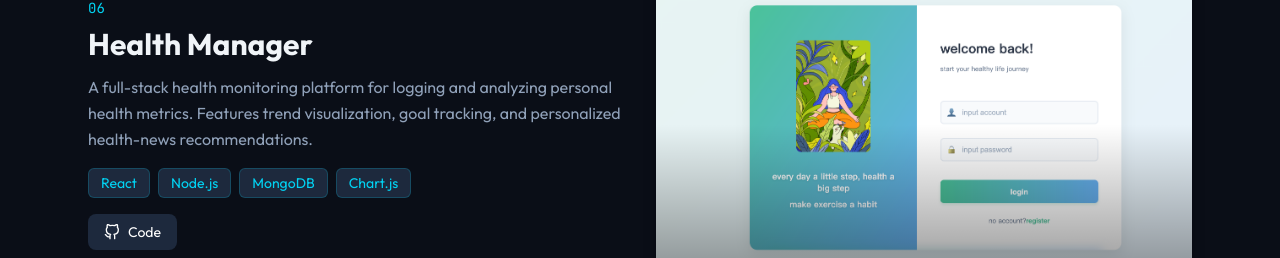
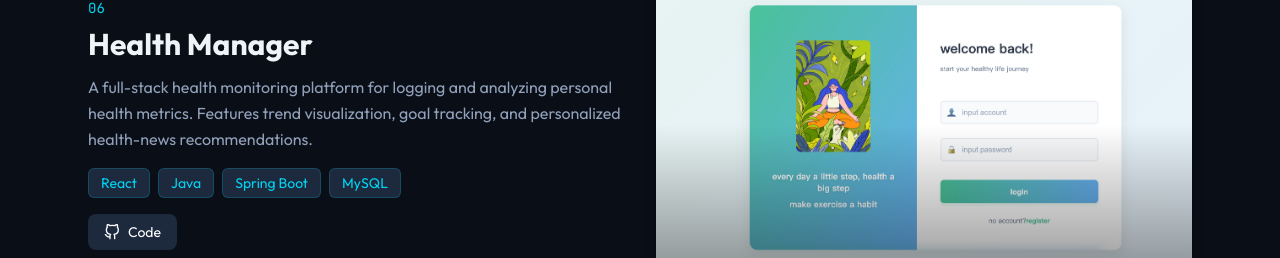
Before and after one commit to Frida7771/portfolio, a Next.js app: page / in a window 1280 px wide. Shown: the part 3756-4014 px from the top of the page. Built offline with nearby package versions, Linux system fonts and the light colour scheme.

Commit message:
update health-manager project tech stack

```diff
--- a/src/components/Projects.tsx
+++ b/src/components/Projects.tsx
@@ -58,7 +58,7 @@
     title: 'Health Manager',
     description:
       'A full-stack health monitoring platform for logging and analyzing personal health metrics. Features trend visualization, goal tracking, and personalized health-news recommendations.',
-    tech: ['React', 'Node.js', 'MongoDB', 'Chart.js'],
+    tech: ['React', 'Java', 'Spring Boot', 'MySQL'],
     image: '/healthmanager.jpg',
     github: 'https://github.com/Frida7771/HealthManager',
   },
```
